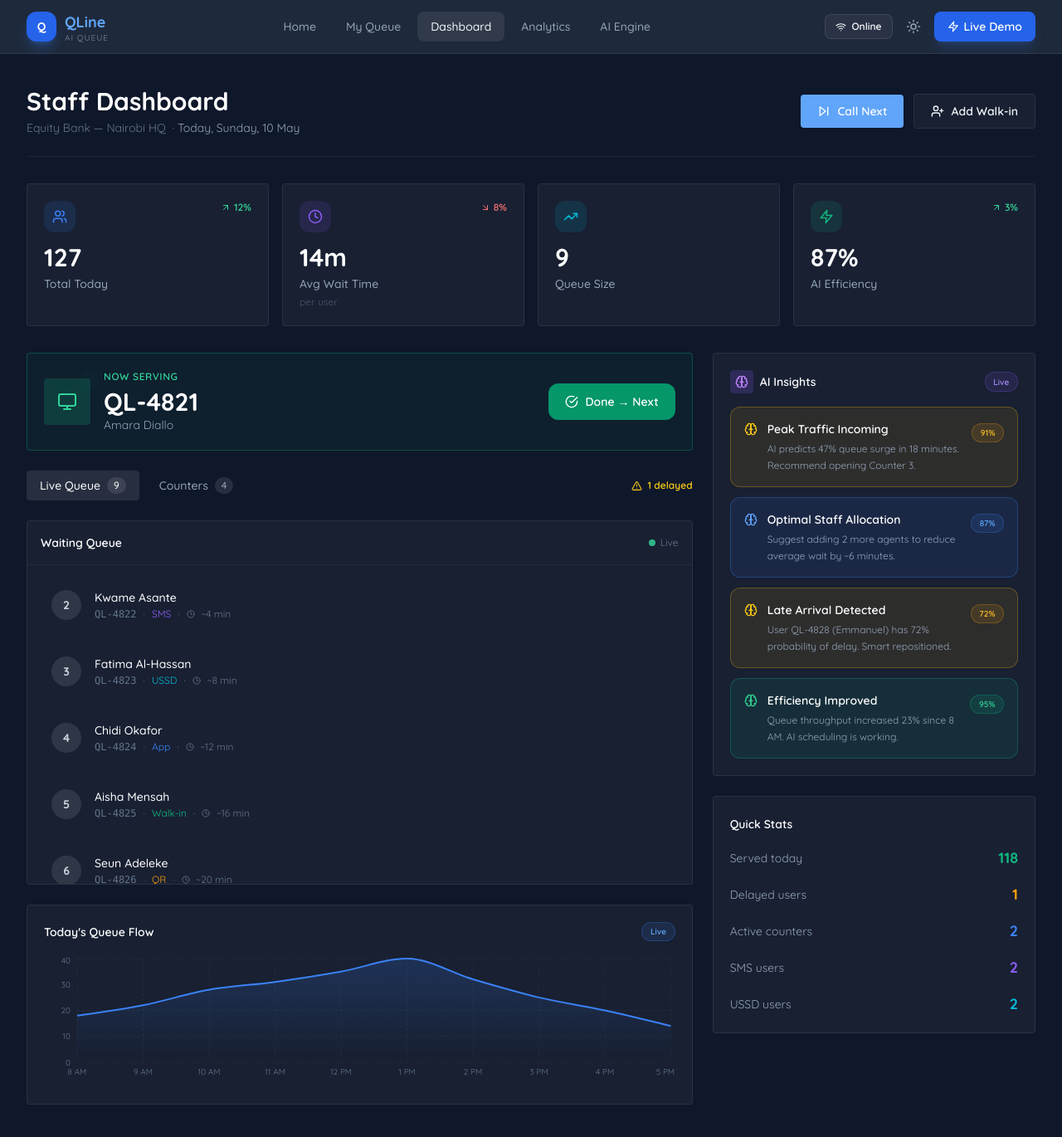
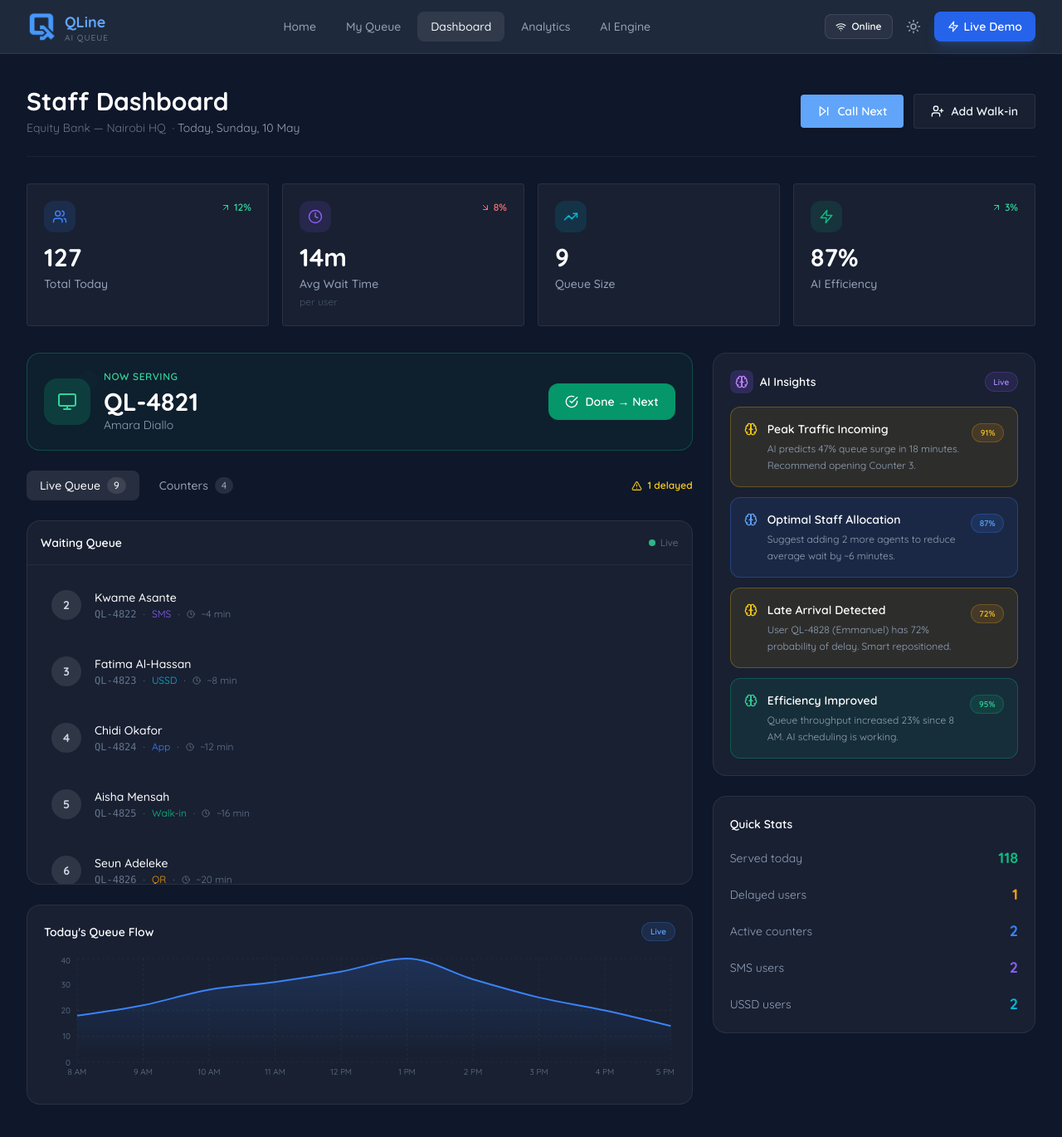
Before and after one commit to ijenny77/QLine, a React (Vite) app: page /dashboard in a window 1280 px wide. Shown: the top 1370 px of the page at 83% size. Built offline with nearby package versions, Linux system fonts and the light colour scheme.

Commit message:
Updated logo

```diff
--- a/index.html
+++ b/index.html
@@ -2,7 +2,7 @@
 <html lang="en" class="dark">
   <head>
     <meta charset="UTF-8" />
-    <link rel="icon" type="image/svg+xml" href="/favicon.svg" />
+    <link rel="icon" type="image/png" href="/qline-logo.png" />
     <meta name="viewport" content="width=device-width, initial-scale=1.0" />
     <meta name="description" content="QLine – AI-Powered Queue Management System. Transforming How Africa Waits." />
     <title>QLine – Transforming How Africa Waits</title>
--- a/src/components/layout/Footer.jsx
+++ b/src/components/layout/Footer.jsx
@@ -10,9 +10,7 @@ export default function Footer() {
           {/* Brand */}
           <div className="md:col-span-1">
             <div className="flex items-center gap-2.5 mb-4">
-              <div className="w-9 h-9 rounded-xl bg-blue-600 flex items-center justify-center">
-                <span className="text-white font-black text-sm">Q</span>
-              </div>
+              <img src="/qline-logo.png" alt="QLine Logo" className="w-9 h-9 object-contain" />
               <span className="font-display font-black text-xl gradient-text">QLine</span>
             </div>
             <p className="text-slate-400 text-sm leading-relaxed mb-6">
--- a/src/components/layout/Navbar.jsx
+++ b/src/components/layout/Navbar.jsx
@@ -28,9 +28,7 @@ export default function Navbar() {
         <div className="max-w-7xl mx-auto flex items-center justify-between h-16">
           <Link to="/" className="flex items-center gap-2.5 group">
             <div className="relative">
-              <div className="w-9 h-9 rounded-xl bg-blue-600 flex items-center justify-center shadow-lg shadow-blue-500/30">
-                <span className="text-white font-black text-sm">Q</span>
-              </div>
+              <img src="/qline-logo.png" alt="QLine Logo" className="w-9 h-9 object-contain" />
               {isDemoMode && (
                 <span className="absolute -top-1 -right-1 w-3 h-3 bg-emerald-400 rounded-full animate-ping" />
               )}
--- a/src/pages/StaffDashboard.jsx
+++ b/src/pages/StaffDashboard.jsx
@@ -40,8 +40,8 @@ function StatCard({ icon: Icon, label, value, sub, color, trend }) {
 function AIInsightCard({ insight }) {
   const colors = {
     warning: { bg: 'bg-yellow-500/10', border: 'border-yellow-500/30', text: 'text-yellow-400', badge: 'badge-yellow' },
-    info:    { bg: 'bg-blue-500/10',   border: 'border-blue-500/30',   text: 'text-blue-400',   badge: 'badge-blue' },
-    success: { bg: 'bg-emerald-500/10',border: 'border-emerald-500/30',text: 'text-emerald-400',badge: 'badge-green' },
+    info: { bg: 'bg-blue-500/10', border: 'border-blue-500/30', text: 'text-blue-400', badge: 'badge-blue' },
+    success: { bg: 'bg-emerald-500/10', border: 'border-emerald-500/30', text: 'text-emerald-400', badge: 'badge-green' },
   }
   const c = colors[insight.type] || colors.info
 
@@ -69,11 +69,11 @@ function AIInsightCard({ insight }) {
 
 function QueueRow({ user, onReposition }) {
   const channelColors = {
-    app:    { color: '#3b82f6', label: 'App' },
-    sms:    { color: '#8b5cf6', label: 'SMS' },
-    ussd:   { color: '#06b6d4', label: 'USSD' },
+    app: { color: '#3b82f6', label: 'App' },
+    sms: { color: '#8b5cf6', label: 'SMS' },
+    ussd: { color: '#06b6d4', label: 'USSD' },
     walkin: { color: '#10b981', label: 'Walk-in' },
-    qr:     { color: '#f59e0b', label: 'QR' },
+    qr: { color: '#f59e0b', label: 'QR' },
   }
   const ch = channelColors[user.channel] || channelColors.app
 
@@ -86,12 +86,12 @@ function QueueRow({ user, onReposition }) {
       className={`flex items-center gap-4 p-4 rounded-xl transition-all
         ${user.status === 'serving' ? 'bg-emerald-500/10 border border-emerald-500/20' :
           user.status === 'delayed' ? 'bg-yellow-500/10 border border-yellow-500/20' :
-          'bg-white/3 hover:bg-white/6 border border-transparent'}`}
+            'bg-white/3 hover:bg-white/6 border border-transparent'}`}
     >
       <div className={`w-9 h-9 rounded-full flex items-center justify-center text-sm font-bold shrink-0
         ${user.status === 'serving' ? 'bg-emerald-500 text-white' :
           user.status === 'delayed' ? 'bg-yellow-500 text-dark-900' :
-          'bg-white/10 text-slate-300'}`}>
+            'bg-white/10 text-slate-300'}`}>
         {user.position}
       </div>
 
@@ -113,7 +113,7 @@ function QueueRow({ user, onReposition }) {
       {user.status === 'delayed' && (
         <button
           onClick={() => onReposition(user.id)}
-          className="flex items-center gap-1 px-3 py-1.5 rounded bg-yellow-500/10 border border-yellow-500/30 text-yellow-400 text-xs font-medium hover:bg-yellow-500/20 transition-all"
+          className="flex items-center gap-1 px-3 py-1.5 rounded-lg bg-yellow-500/10 border border-yellow-500/30 text-yellow-400 text-xs font-medium hover:bg-yellow-500/20 transition-all"
         >
           <Shuffle size={12} /> Reposition
         </button>
@@ -124,9 +124,9 @@ function QueueRow({ user, onReposition }) {
 
 function CounterCard({ counter }) {
   const statusConfig = {
-    active: { color: '#10b981', label: 'Active',  bg: 'bg-emerald-500/10 border-emerald-500/30' },
-    idle:   { color: '#f59e0b', label: 'Idle',    bg: 'bg-yellow-500/10 border-yellow-500/30' },
-    closed: { color: '#6b7280', label: 'Closed',  bg: 'bg-white/5 border-white/10' },
+    active: { color: '#10b981', label: 'Active', bg: 'bg-emerald-500/10 border-emerald-500/30' },
+    idle: { color: '#f59e0b', label: 'Idle', bg: 'bg-yellow-500/10 border-yellow-500/30' },
+    closed: { color: '#6b7280', label: 'Closed', bg: 'bg-white/5 border-white/10' },
   }
   const cfg = statusConfig[counter.status]
 
@@ -195,7 +195,7 @@ export default function StaffDashboard() {
             <h1 className="font-display font-black text-2xl lg:text-3xl text-white">Staff Dashboard</h1>
             <p className="text-slate-500 text-sm mt-1">
               Equity Bank — Nairobi HQ &nbsp;·&nbsp;
-              <span className="text-slate-400">Today, {new Date().toLocaleDateString('en-KE', { weekday:'long', month:'long', day:'numeric' })}</span>
+              <span className="text-slate-400">Today, {new Date().toLocaleDateString('en-KE', { weekday: 'long', month: 'long', day: 'numeric' })}</span>
             </p>
           </div>
 
@@ -232,7 +232,7 @@ export default function StaffDashboard() {
               exit={{ opacity: 0, height: 0 }}
               className="overflow-hidden mb-6"
             >
-              <div className="glass p-5 rounded flex items-center gap-4">
+              <div className="glass p-5 rounded-2xl flex items-center gap-4">
                 <UserPlus size={18} className="text-blue-400 shrink-0" />
                 <input
                   type="text"
@@ -255,10 +255,10 @@ export default function StaffDashboard() {
         </AnimatePresence>
 
         <div className="grid grid-cols-2 lg:grid-cols-4 gap-4 mb-8">
-          <StatCard icon={Users}     label="Total Today"     value={totalToday}      color="#3b82f6" trend={12}  />
-          <StatCard icon={Clock}     label="Avg Wait Time"   value={`${avgWaitTime}m`} sub="per user" color="#8b5cf6" trend={-8} />
-          <StatCard icon={TrendingUp} label="Queue Size"     value={waiting.length}  color="#06b6d4" />
-          <StatCard icon={Zap}       label="AI Efficiency"   value={`${aiEfficiency}%`} color="#10b981" trend={3} />
+          <StatCard icon={Users} label="Total Today" value={totalToday} color="#3b82f6" trend={12} />
+          <StatCard icon={Clock} label="Avg Wait Time" value={`${avgWaitTime}m`} sub="per user" color="#8b5cf6" trend={-8} />
+          <StatCard icon={TrendingUp} label="Queue Size" value={waiting.length} color="#06b6d4" />
+          <StatCard icon={Zap} label="AI Efficiency" value={`${aiEfficiency}%`} color="#10b981" trend={3} />
         </div>
 
         <div className="grid lg:grid-cols-3 gap-6">
@@ -270,12 +270,12 @@ export default function StaffDashboard() {
                 key={serving.id}
                 initial={{ scale: 0.95, opacity: 0 }}
                 animate={{ scale: 1, opacity: 1 }}
-                className="glass border border-emerald-500/30 bg-emerald-500/5 p-5 rounded"
+                className="glass border border-emerald-500/30 bg-emerald-500/5 p-5 rounded-2xl"
               >
                 <div className="flex items-center justify-between">
                   <div className="flex items-center gap-4">
                     <div className="relative">
-                      <div className="w-14 h-14 rounded bg-emerald-500/20 flex items-center justify-center">
+                      <div className="w-14 h-14 rounded-2xl bg-emerald-500/20 flex items-center justify-center">
                         <Monitor size={24} className="text-emerald-400" />
                       </div>
                       <span className="absolute -top-1 -right-1 w-3 h-3 bg-emerald-400 rounded-full animate-ping" />
@@ -296,13 +296,13 @@ export default function StaffDashboard() {
 
             <div className="flex items-center gap-2">
               {[
-                { id: 'queue',    label: 'Live Queue',   count: waiting.length },
-                { id: 'counters', label: 'Counters',     count: activeCounters.length },
+                { id: 'queue', label: 'Live Queue', count: waiting.length },
+                { id: 'counters', label: 'Counters', count: activeCounters.length },
               ].map(t => (
                 <button
                   key={t.id}
                   onClick={() => setTab(t.id)}
-                  className={`flex items-center gap-2 px-4 py-2 rounded text-sm font-medium transition-all
+                  className={`flex items-center gap-2 px-4 py-2 rounded-lg text-sm font-medium transition-all
                     ${tab === t.id ? 'bg-white/10 text-white' : 'text-slate-400 hover:text-white'}`}
                 >
                   {t.label}
@@ -318,7 +318,7 @@ export default function StaffDashboard() {
             </div>
 
             {tab === 'queue' && (
-              <div className="glass rounded overflow-hidden">
+              <div className="glass rounded-2xl overflow-hidden">
                 <div className="p-4 border-b border-white/5 flex items-center justify-between">
                   <span className="font-semibold text-white text-sm">Waiting Queue</span>
                   <div className="flex items-center gap-1.5">
@@ -350,7 +350,7 @@ export default function StaffDashboard() {
               </div>
             )}
 
-            <div className="glass p-5 rounded">
+            <div className="glass p-5 rounded-2xl">
               <div className="flex items-center justify-between mb-4">
                 <span className="font-semibold text-white text-sm">Today's Queue Flow</span>
                 <span className="badge badge-blue text-[10px]">Live</span>
@@ -359,7 +359,7 @@ export default function StaffDashboard() {
                 <AreaChart data={waitTimeData} margin={{ top: 5, right: 5, bottom: 0, left: -20 }}>
                   <defs>
                     <linearGradient id="after" x1="0" y1="0" x2="0" y2="1">
-                      <stop offset="5%"  stopColor="#3b82f6" stopOpacity={0.3} />
+                      <stop offset="5%" stopColor="#3b82f6" stopOpacity={0.3} />
                       <stop offset="95%" stopColor="#3b82f6" stopOpacity={0} />
                     </linearGradient>
                   </defs>
@@ -378,9 +378,9 @@ export default function StaffDashboard() {
 
           <div className="space-y-6">
 
-            <div className="glass p-5 rounded">
+            <div className="glass p-5 rounded-2xl">
               <div className="flex items-center gap-2 mb-4">
-                <div className="p-1.5 rounded bg-purple-500/20">
+                <div className="p-1.5 rounded-lg bg-purple-500/20">
                   <Brain size={16} className="text-purple-400" />
                 </div>
                 <span className="font-semibold text-white text-sm">AI Insights</span>
@@ -397,7 +397,7 @@ export default function StaffDashboard() {
               <motion.div
                 initial={{ opacity: 0, scale: 0.95 }}
                 animate={{ opacity: 1, scale: 1 }}
-                className="glass border border-red-500/30 bg-red-500/5 p-5 rounded"
+                className="glass border border-red-500/30 bg-red-500/5 p-5 rounded-2xl"
               >
                 <div className="flex items-center gap-2 mb-3">
                   <WifiOff size={16} className="text-red-400" />
@@ -413,14 +413,14 @@ export default function StaffDashboard() {
               </motion.div>
             )}
 
-            <div className="glass p-5 rounded space-y-4">
+            <div className="glass p-5 rounded-2xl space-y-4">
               <span className="font-semibold text-white text-sm">Quick Stats</span>
               {[
-                { label: 'Served today',    value: totalToday - waiting.length, color: '#10b981' },
-                { label: 'Delayed users',   value: delayed.length,              color: '#f59e0b' },
+                { label: 'Served today', value: totalToday - waiting.length, color: '#10b981' },
+                { label: 'Delayed users', value: delayed.length, color: '#f59e0b' },
                 { label: 'Active counters', value: activeCounters.filter(c => c.status === 'active').length, color: '#3b82f6' },
-                { label: 'SMS users',       value: queue.filter(u => u.channel === 'sms').length,  color: '#8b5cf6' },
-                { label: 'USSD users',      value: queue.filter(u => u.channel === 'ussd').length, color: '#06b6d4' },
+                { label: 'SMS users', value: queue.filter(u => u.channel === 'sms').length, color: '#8b5cf6' },
+                { label: 'USSD users', value: queue.filter(u => u.channel === 'ussd').length, color: '#06b6d4' },
               ].map(({ label, value, color }) => (
                 <div key={label} className="flex items-center justify-between">
                   <span className="text-slate-400 text-sm">{label}</span>
--- a/src/pages/UserQueue.jsx
+++ b/src/pages/UserQueue.jsx
@@ -569,9 +569,7 @@ function SMSSimulator() {
           </div>
         </div>
         <div className="flex items-center gap-3 p-3 bg-slate-800 rounded mb-3">
-          <div className="w-9 h-9 rounded-full bg-blue-600 flex items-center justify-center">
-            <span className="text-white font-bold text-xs">Q</span>
-          </div>
+          <img src="/qline-logo.png" alt="QLine AI" className="w-9 h-9 rounded-full object-contain bg-slate-900" />
           <div>
             <p className="text-white text-sm font-semibold">QLine</p>
             <p className="text-green-400 text-xs">● Active</p>
@@ -676,8 +674,7 @@ function QRMock({ institution }) {
           <rect x="7"  y="77" width="16" height="16" fill="#000" rx="1"/>
           <rect x="35" y="35" width="30" height="30" fill="#000" rx="2"/>
           <rect x="38" y="38" width="24" height="24" fill="#fff" rx="1"/>
-          <rect x="41" y="41" width="18" height="18" fill="#1d4ed8" rx="2"/>
-          <text x="50" y="55" textAnchor="middle" fill="white" fontSize="10" fontWeight="bold">Q</text>
+          <image href="/qline-logo.png" x="41" y="41" width="18" height="18" />
         </svg>
       </div>
       <div className="text-center">
```
Also changed, not shown: src/pages/AIEngine.jsx (+32 -32 lines), src/pages/Demo.jsx (+40 -40 lines), .claude/settings.local.json (deleted), public/qline-logo.png (added).
